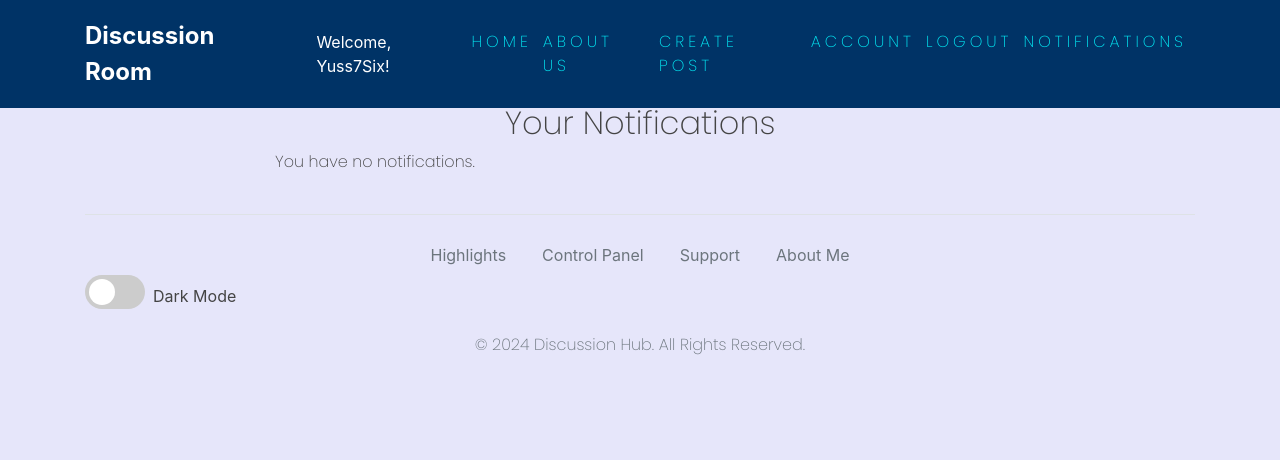
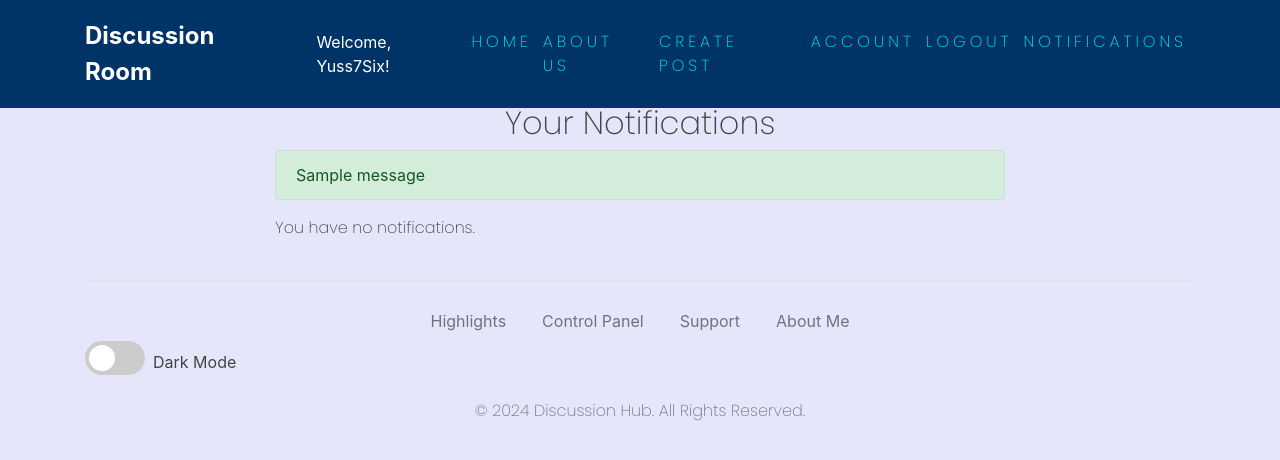
Before and after one commit to Yuss76A/the-discussion-blog, a Django app: page /notifications/ in a window 1280 px wide. Shown: the top 460 px of the page. Run offline with Django 4.2, Linux system fonts and the light colour scheme; a user stored in the database is signed in; tables that the repository leaves empty hold one stand-in row (values such as "Sample post"); one stand-in notice (Sample message) is shown; data that the repository does not hold is empty; some libraries are stand-ins or nearby versions.

Commit message:
Add a succes message to the delete notification section

```diff
--- a/blog/templates/blog/notifications.html
+++ b/blog/templates/blog/notifications.html
@@ -1,6 +1,15 @@
 {% extends 'base.html' %}
 {% block content %}
 <h2 class="text-center text-switch mt-4">Your Notifications</h2>
+
+<!-- Message Display Area -->
+{% if messages %}
+{% for message in messages %}
+<div class="alert alert-success" role="alert">
+    {{ message }}
+</div>
+{% endfor %}
+{% endif %}
 
 {% if notifications %}
 <ul class="notification-list list-unstyled">
```
